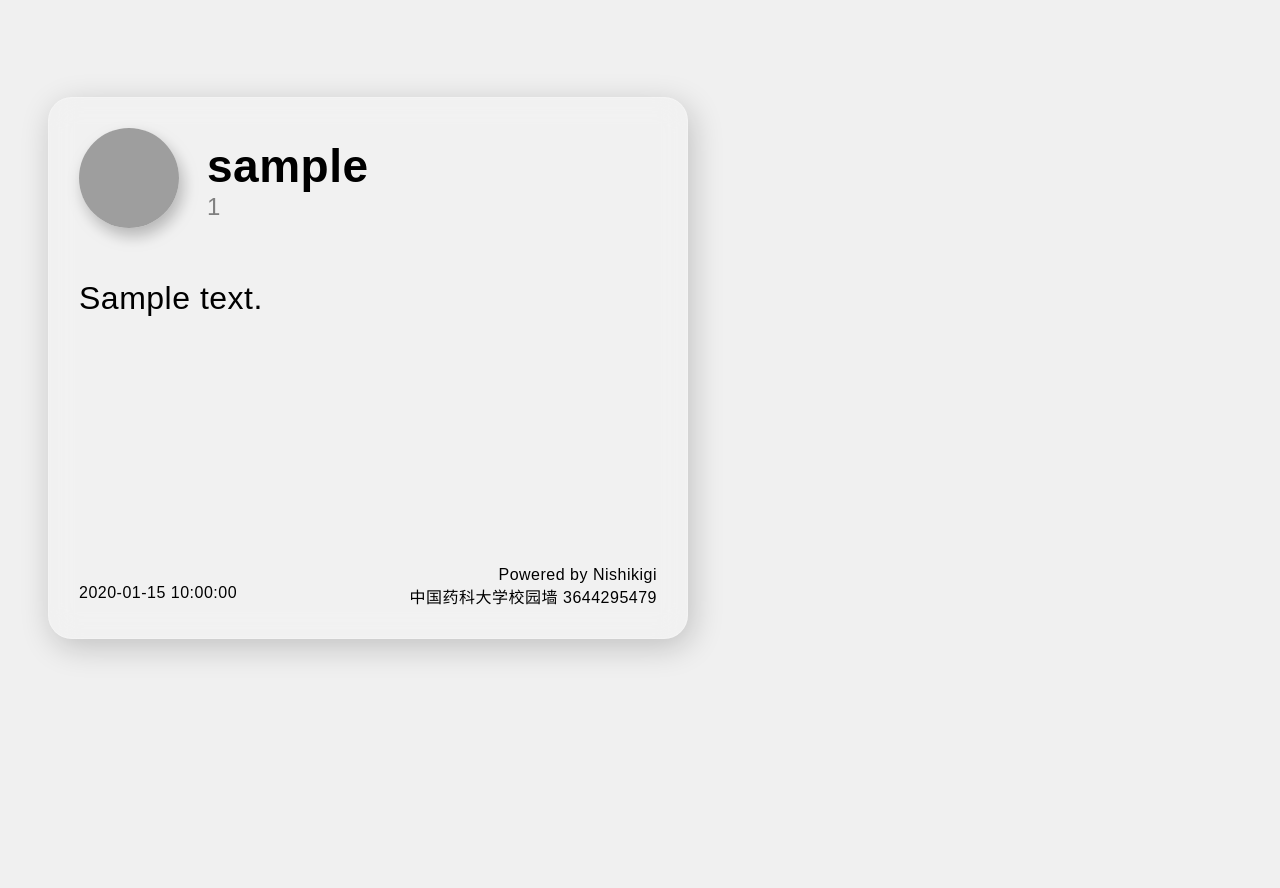
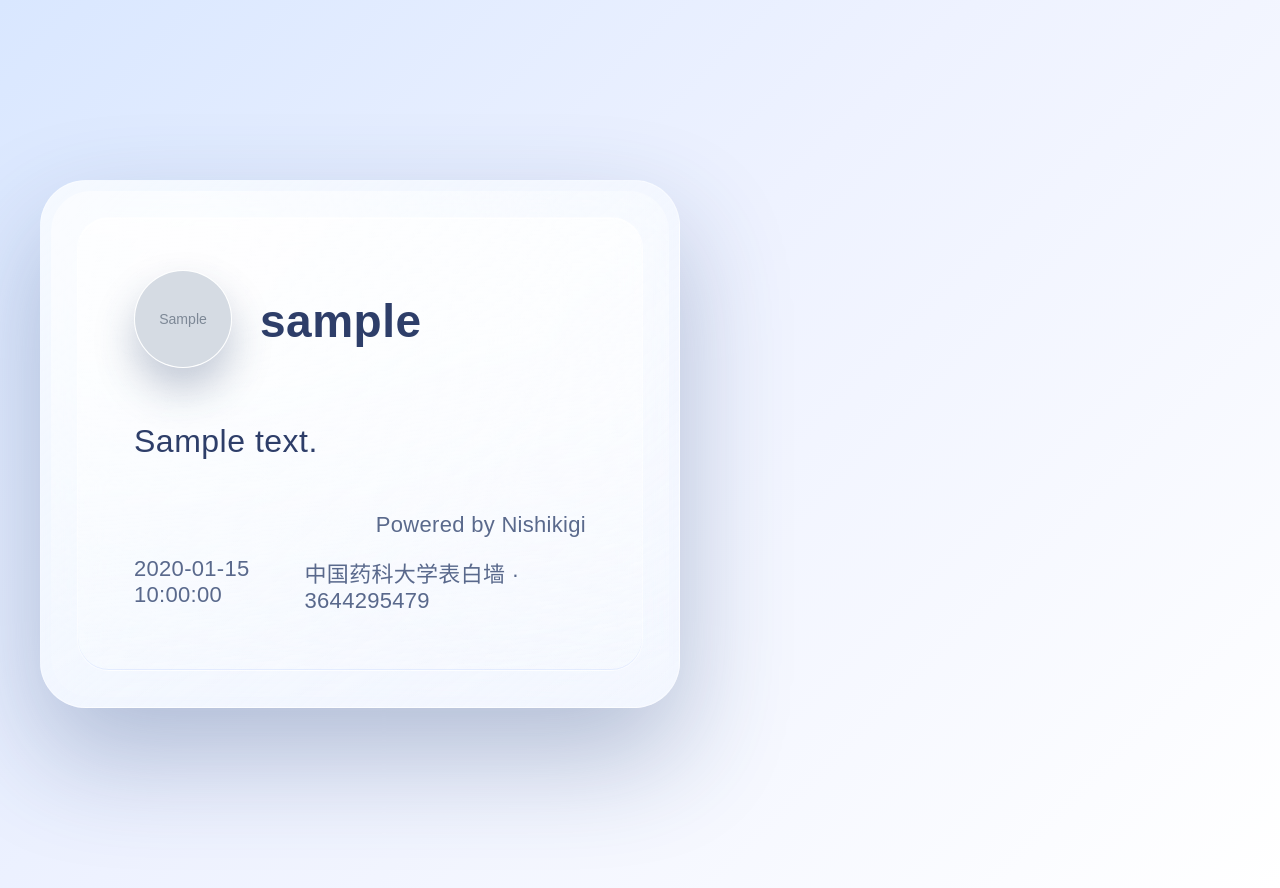
Before and after one commit to sx120609/Nishikigi, a Python web app: template templates/normal.html in a window 1280 px wide. Before the commit the page ends 658 px from the top, so only its background shows below. Run offline with Jinja, Linux system fonts and the light colour scheme; the template is opened without the code that fills it: most values are stand-ins (such as "Sample title", 1, 10 or a date in 2020); grey boxes marked "Sample" are stand-in pictures; grey boxes are pictures that could not be loaded.

Commit message:
Restyle glass card layout

```diff
--- a/src/agent.py
+++ b/src/agent.py
@@ -38,7 +38,7 @@ def is_known_command(raw: str) -> bool:
 
 async def ai_suggest_intent(raw: str) -> dict:
     prompt = (
-        "你是“苏州实验中学校墙”的智能助手, 任务是把用户短文本映射为墙的命令或友好回复。"
+        "你是“中国药科大学表白墙”的智能助手, 任务是把用户短文本映射为墙的命令或友好回复。"
         '最终请返回 JSON: {"intent_candidates":[{"label":"","suggestion":"","confidence":"","reason":""}]}\n\n'
         f"墙的指令和说明:  \n"
         f"#帮助:  查看使用说明。\n"
--- a/src/core.py
+++ b/src/core.py
@@ -251,6 +251,7 @@ async def end(msg: PrivateMessage):
         user=None if ses.anonymous else msg.sender,
         contents=ses.contents,
         admin=any(map(lambda v: v["user_id"] == msg.sender.user_id, vips)),
+        avatar_seed=msg.sender.user_id if ses.anonymous else None,
     )
 
     await msg.reply(
--- a/templates/normal.html
+++ b/templates/normal.html
@@ -5,65 +5,120 @@
     <style>
         body {
             font-family: "SF Pro", "PingFang SC", "Apple Color Emoji", Arial, sans-serif;
-            align-items: center;
             width: 720px;
             min-height: 720px;
-            background-color: #f0f0f0;
+            margin: 0;
+            background: linear-gradient(135deg, #d9e7ff 0%, #eef2ff 45%, #ffffff 100%);
             display: flex;
+            align-items: center;
             justify-content: center;
             letter-spacing: 0.5px;
+            padding: 84px 0;
         }
         .card {
+            position: relative;
+            width: 640px;
+            min-height: 520px;
+            border-radius: 46px;
+            padding: 36px;
+            box-sizing: border-box;
+            background: linear-gradient(140deg, rgba(255, 255, 255, 0.72), rgba(245, 249, 255, 0.32));
+            border: 1px solid rgba(255, 255, 255, 0.42);
+            box-shadow: 0 48px 110px rgba(48, 74, 123, 0.32);
+            backdrop-filter: blur(26px) saturate(160%);
+            -webkit-backdrop-filter: blur(26px) saturate(160%);
+            overflow: hidden;
+        }
+        .card::before {
+            content: "";
+            position: absolute;
+            inset: 10px;
+            border-radius: 40px;
+            background: radial-gradient(circle at 25% 20%, rgba(255, 255, 255, 0.6), transparent 60%),
+                        radial-gradient(circle at 80% 30%, rgba(255, 255, 255, 0.35), transparent 55%),
+                        linear-gradient(160deg, rgba(255, 255, 255, 0.25), rgba(255, 255, 255, 0.05));
+            pointer-events: none;
+            mix-blend-mode: screen;
+        }
+        .card-surface {
+            position: relative;
+            z-index: 1;
             display: flex;
             flex-direction: column;
-            margin: 40px;
-            padding: 30px;
-            width: 100%;
-            min-height: 480px;
-            justify-content: space-between;
-            z-index: 1;
-            background: rgba(255, 255, 255, 0.12);
-            border-radius: 24px;
-            box-shadow: 4px 8px 32px rgba(0, 0, 0, 0.2);
-            backdrop-filter: blur(15px);
-            -webkit-backdrop-filter: blur(15px);
-            border: 1px solid rgba(255, 255, 255, 0.2);
+            gap: 44px;
+            min-height: 100%;
+            padding: 52px 56px 56px;
+            border-radius: 32px;
+            background: linear-gradient(175deg, rgba(255, 255, 255, 0.68), rgba(255, 255, 255, 0.18));
+            border: 1px solid rgba(255, 255, 255, 0.38);
+            box-shadow: inset 0 1px 0 rgba(255, 255, 255, 0.65), inset 0 -1px 0 rgba(173, 195, 255, 0.25);
         }
         .user {
             display: flex;
             align-items: center;
-            margin-bottom: 24px;
+            gap: 28px;
         }
         .avatar img {
-            width: 100px;
-            height: 100px;
-            margin-right: 28px;
+            width: 96px;
+            height: 96px;
             border-radius: 50%;
             object-fit: cover;
-            box-shadow: 4px 8px 16px rgba(0,0,0,0.25);       /* 再加一点阴影层次 */
+            box-shadow: 0 22px 40px rgba(44, 66, 109, 0.28);
+            border: 1px solid rgba(255, 255, 255, 0.6);
+        }
+        .user-name {
+            font-size: 46px;
+            font-weight: 600;
+            color: rgba(28, 46, 92, 0.92);
+        }
+        .messages {
+            display: flex;
+            flex-direction: column;
+            gap: 28px;
+            align-items: flex-start;
         }
         .message {
+            display: flex;
+            width: 100%;
+        }
+        .bubble {
+            border-radius: 26px;
+            font-size: 32px;
+            line-height: 1.6;
+            text-align: left;
+            color: rgba(28, 46, 92, 0.92);
+            max-width: min(520px, 100%);
+            align-self: flex-start;
+        }
+        .bubble--text {
             display: inline-block;
-            max-width: 100%;
-            border-radius: 24px;
-            margin-bottom: 18px;
-            line-height: 1.5;
-            font-size: 32px;
-            word-wrap: break-word;
+            padding: 22px 30px;
+            background: linear-gradient(125deg, rgba(255, 255, 255, 0.58), rgba(255, 255, 255, 0.18));
+            box-shadow: 0 24px 50px rgba(74, 106, 157, 0.24);
+            border: 1px solid rgba(255, 255, 255, 0.46);
+            backdrop-filter: blur(18px);
+            -webkit-backdrop-filter: blur(18px);
+            white-space: pre-wrap;
+            word-break: break-word;
         }
-        .message_border {
-            padding: 6px 14px;
-            background: rgba(255, 255, 255, 0.05);
-            box-shadow: 4px 8px 20px rgba(0, 0, 0, 0.2);
-            backdrop-filter: blur(15px);
-            -webkit-backdrop-filter: blur(15px);
-            border: 1px solid rgba(255, 255, 255, 0.2);
+        .bubble--media {
+            display: flex;
+            flex-direction: column;
+            gap: 18px;
+            padding: 0;
+            background: none;
+            border: none;
+            box-shadow: none;
         }
-        .message img {
-            max-width: 480px;
+        .bubble img {
+            max-width: 520px;
             border-radius: 24px;
             display: block;
-            margin: 8px 0px;
+        }
+        .bubble--text img {
+            display: inline-block;
+            vertical-align: middle;
+            margin: 0 4px;
         }
         .face {
             height: 240px !important;
@@ -76,7 +131,7 @@
             margin: 0 !important;
             display: inline !important;
             padding: 0 !important;
-            transform: translateY(-0.1em);
+            transform: translateY(-0.08em);
         }
         .rainbow {
             background: linear-gradient(90deg, #fbc2eb, #a6c1ee);
@@ -85,39 +140,41 @@
             color: transparent;
             text-shadow: 0 2px 20px rgba(0, 114, 255, 0.15);
         }
-
-        .blur-bg {
-            width: 100%;
-            position: absolute;
-            background: radial-gradient(at 30% 30%, rgba(255, 0, 150, 0.1), transparent 60%),
-                        radial-gradient(at 70% 70%, rgba(0, 200, 255, 0.15), transparent 60%),
-                        radial-gradient(at 50% 50%, rgba(255, 255, 0, 0.15), transparent 60%);
-            filter: blur(100px);
-            z-index: -1;
+        .footer {
+            margin-top: auto;
+            display: flex;
+            flex-direction: column;
+            gap: 18px;
+            color: rgba(36, 56, 102, 0.75);
+            font-size: 22px;
+            letter-spacing: 0.3px;
+        }
+        .footer-powered {
+            display: flex;
+            justify-content: flex-end;
+        }
+        .footer-meta {
+            display: flex;
+            justify-content: space-between;
         }
     </style>
 </head>
 
 <body>
-<div class="blur-bg"></div>
 <div class="card">
-    <div>
+    <div class="card-surface">
         <div class="user">
             <div class="avatar">
-                <img src="https://q1.qlogo.cn/g?b=qq&nk={{ user_id }}&s=100" alt="头像">
+                <img src="{{ avatar_src }}" alt="头像">
             </div>
-            <div >
-                <div class="{% if admin %}rainbow{% endif %}" style="font-size: 46px; font-weight: bold;">
+            <div class="user-name {% if admin %}rainbow{% endif %}">
                 {{ username }}
             </div>
-                <div style="font-size: 24px; color: gray;">
-                {{ user_id }}
         </div>
-            </div>
-        </div>
-        <br/>
+        <div class="messages">
             {% for items in contents %}
-            <div class="message {% if items[0] == '' %}message_border{% endif %}" >
+                <div class="message">
+                    <div class="bubble {% if items[0] == '' %}bubble--text{% else %}bubble--media{% endif %}">
                         {% for item in items[1:] %}
                             {% if item.startswith('file://') %}
                                 <img src="{{ item[7:] }}" alt="图片跑路了">
@@ -130,17 +187,15 @@
                             {% endif %}
                         {% endfor %}
                     </div>
-            <br/>
+                </div>
             {% endfor %}
         </div>
-
-    <div>
-        <div style="display: flex; justify-content: right; margin-top: 42px">
-            Powered by Nishikigi
+        <div class="footer">
+            <div class="footer-powered">Powered by Nishikigi</div>
+            <div class="footer-meta">
+                <div>{{ date }}</div>
+                <div>中国药科大学表白墙 · 3644295479</div>
             </div>
-        <div style="display: flex; justify-content: space-between;">
-            <div> {{ date }}</div>
-            <div>中国药科大学校园墙 3644295479</div>
         </div>
     </div>
 </div>
```
Also changed, not shown: src/image.py (+251 -32 lines), templates/anonymous.html (+119 -61 lines). Lines whose indentation alone changed are shown as unchanged.
